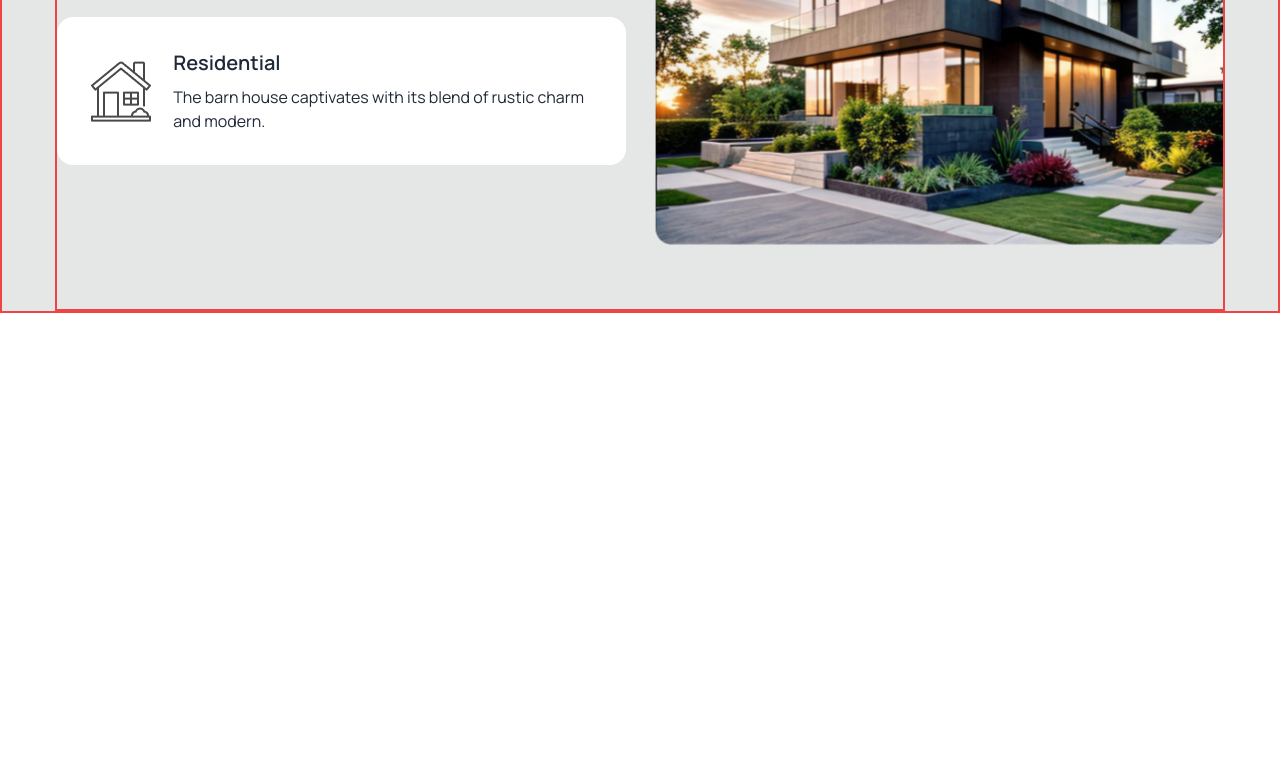
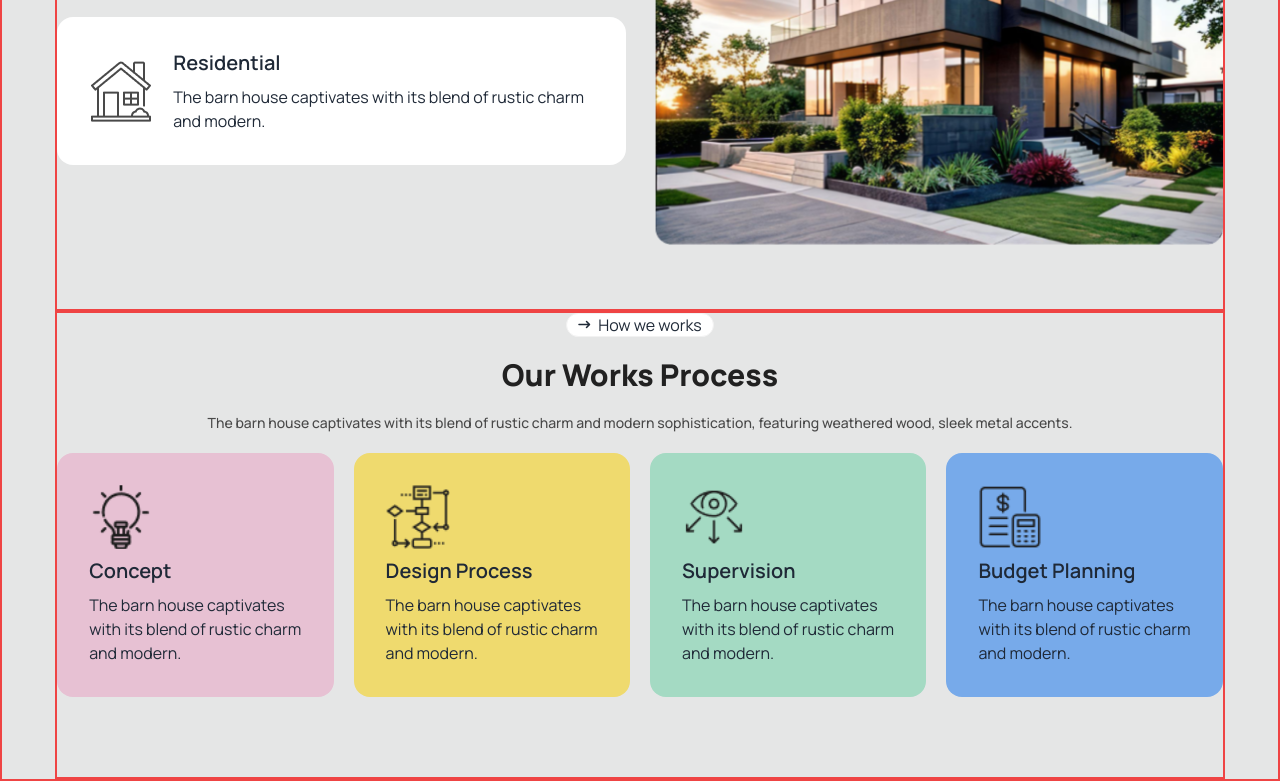
Before and after one commit to nazmus-sakib-202/b10a3-challenge, a plain HTML site: page index.html in a window 1280 px wide. Shown: the part 1137-1918 px from the top of the page. Before the commit the page ends 1450 px from the top, so only its background shows below. Drawn offline with nearby package versions, Linux system fonts and the light colour scheme.

Commit message:
our works process section done

```diff
--- a/index.html
+++ b/index.html
@@ -37,6 +37,10 @@
                             'color-04': '#737373',
                             'color-05': '#1C1C1C',
                             'color-06': 'rgba(171, 239, 95, 0.5)',
+                            'color-07': '#E7C1D3',
+                            'color-08': '#EFDA6E',
+                            'color-09': '#A4DAC3',
+                            'color-10': '#77AAEA',
                         }
                     }
                 }
@@ -167,6 +171,77 @@
                     </div>
                 </div>
             </section>
+
+            <!-- Our Works Process Section -->
+            <section>
+                <div class="bg-base-300">
+                    <div class="w-11/12 mx-auto border-2 border-red-500 pb-20">
+                        <div class="flex flex-col justify-center items-center gap-5">
+                            <div class="badge badge-lg gap-2">
+                                <i class="fa-solid fa-arrow-right-long fa-thin fa-heart text-xs"></i>
+                                How we works
+                            </div>
+                            <h2 class="text-3xl font-extrabold text-color-02 text-center">Our Works Process</h2>
+                            <p class="text-sm text-color-03 font-medium text-center">The barn house captivates with its blend of rustic charm and modern sophistication, featuring weathered wood, sleek metal accents.</p>
+                            <div class="grid grid-cols-1 md:grid-cols-2 lg:grid-cols-4 gap-5">
+                                <div class="card bg-color-07">
+                                    <div class="card-body">
+                                        <div class="space-y-2">
+                                            <div class="flex-shrink-0">
+                                                <img class="w-16 h-16 object-cover" src="assets/concept.png" alt="">
+                                            </div>
+                                            <div class="flex flex-col gap-2">
+                                                <h2 class="card-title text-left">Concept</h2>
+                                                <p class="text-left">The barn house captivates with its blend of rustic charm and modern.</p>
+                                            </div>
+                                        </div>
+                                    </div>
+                                </div>
+                                <div class="card bg-color-08">
+                                    <div class="card-body">
+                                        <div class="space-y-2">
+                                            <div class="flex-shrink-0">
+                                                <img class="w-16 h-16 object-cover" src="assets/flow-chart.png" alt="">
+                                            </div>
+                                            <div class="flex flex-col gap-2">
+                                                <h2 class="card-title text-left">Design Process</h2>
+                                                <p class="text-left">The barn house captivates with its blend of rustic charm and modern.</p>
+                                            </div>
+                                        </div>
+                                    </div>
+                                </div>
+                                <div class="card bg-color-09">
+                                    <div class="card-body">
+                                        <div class="space-y-2">
+                                            <div class="flex-shrink-0">
+                                                <img class="w-16 h-16 object-cover" src="assets/vision.png" alt="">
+                                            </div>
+                                            <div class="flex flex-col gap-2">
+                                                <h2 class="card-title text-left">Supervision</h2>
+                                                <p class="text-left">The barn house captivates with its blend of rustic charm and modern.</p>
+                                            </div>
+                                        </div>
+                                    </div>
+                                </div>
+                                <div class="card bg-color-10">
+                                    <div class="card-body">
+                                        <div class="space-y-2">
+                                            <div class="flex-shrink-0">
+                                                <img class="w-16 h-16 object-cover" src="assets/budget-planning.png" alt="">
+                                            </div>
+                                            <div class="flex flex-col gap-2">
+                                                <h2 class="card-title text-left">Budget Planning</h2>
+                                                <p class="text-left">The barn house captivates with its blend of rustic charm and modern.</p>
+                                            </div>
+                                        </div>
+                                    </div>
+                                </div>
+                            </div>
+
+                        </div>
+                    </div>
+                </div>
+            </section>
         </main>
 
         <!-- Footer Section -->
```
